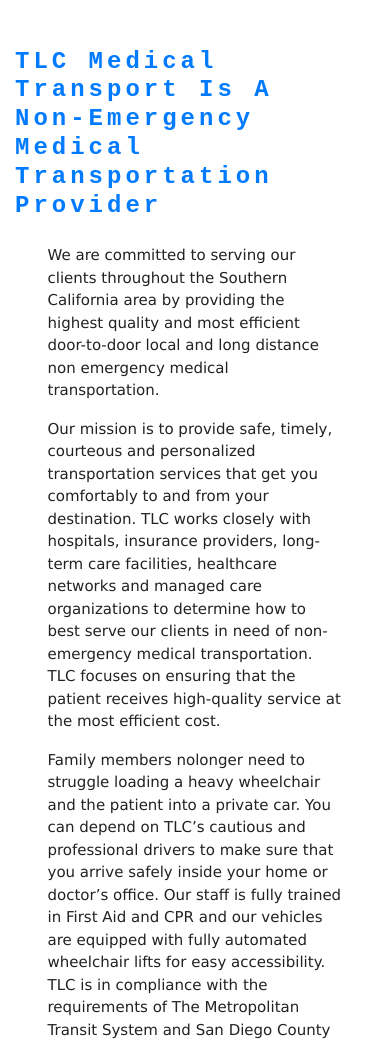
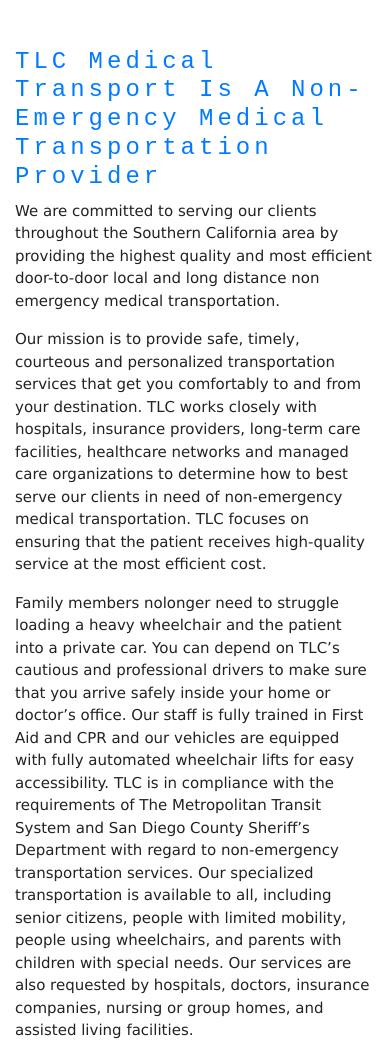
Before and after one commit to MR-TYLER31/TLC-Medical-Transport, a Gatsby site: page /about in a window 390 px wide. Shown: the part 616-1661 px from the top of the page. Built offline with nearby package versions, Linux system fonts and the light colour scheme; Gatsby itself is replaced by a stand-in of ours.

Commit message:
fixed some styling

```diff
--- a/src/components/About/Profile.js
+++ b/src/components/About/Profile.js
@@ -16,7 +16,7 @@
         />
         <div className="row">
           <div
-            className="col-10 col-sm-6 mx-auto text-left"
+            className="col-12 col-sm-6 mx-auto text-left mb-3"
             style={{ fontSize: "15px" }}
           >
             <p>
@@ -62,7 +62,7 @@
               </button>
             </Link>
           </div>
-          <div className="col-10 col-sm-6 mx-auto text-left">
+          <div className="col-12 col-sm-6 mx-auto text-left">
             <RequestCard/>
             <FindUsCard/>
           </div>
--- a/src/components/About/ProfileTitle.js
+++ b/src/components/About/ProfileTitle.js
@@ -3,8 +3,13 @@
 const ProfileTitle = ({ title }) => {
   return (
     <div className="row">
-      <div className="col-10 col-sm-6 text-left mb-3">
-        <h4 className="text-capitalize font-weight-bold" style={{color: "#007bff" }}>{title}</h4>
+      <div className="col-xs-12 col-sm-6 text-left">
+        <h4
+          className="text-capitalizefont-weight-bold"
+          style={{ color: "#007bff" }}
+        >
+          {title}
+        </h4>
       </div>
     </div>
   );
```
